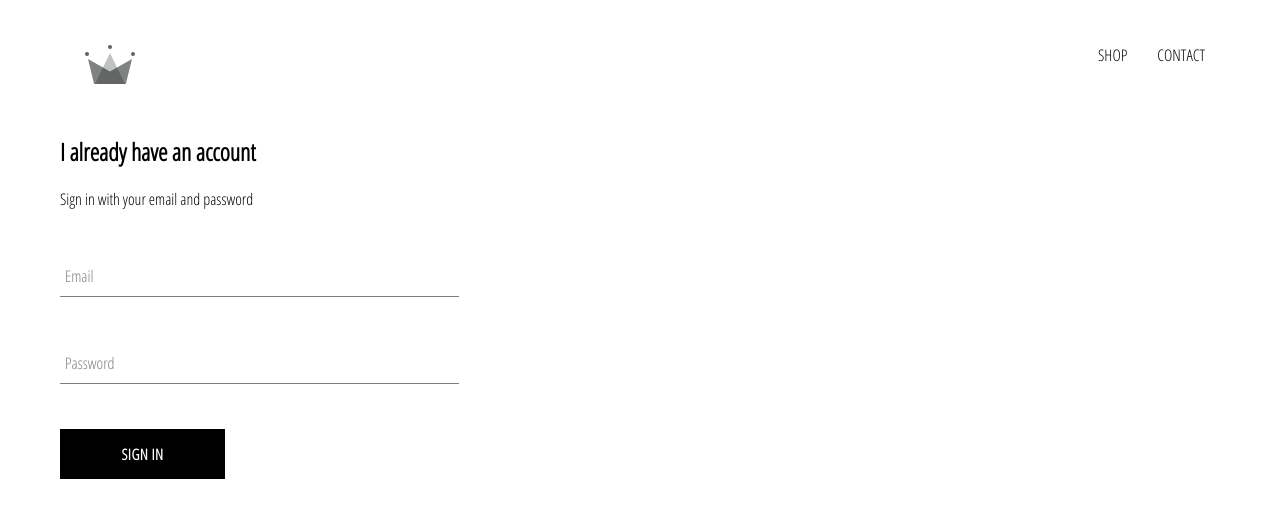
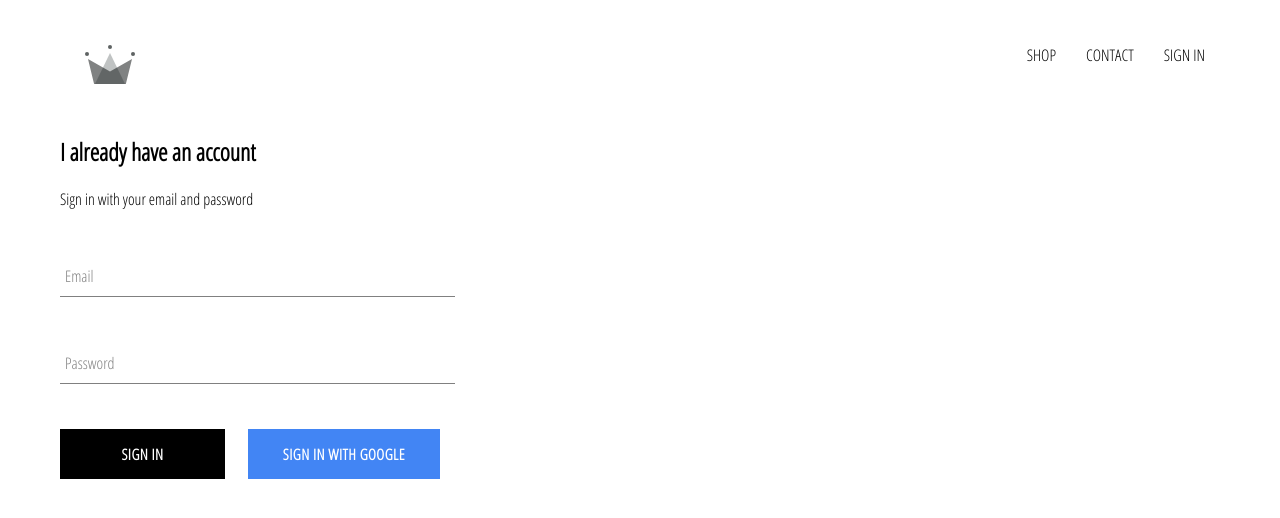
Before and after one commit to gsdavris/crown-clothing, a React (Create React App) app: page /signin in a window 1280 px wide. Shown: the top 518 px of the page. Built offline with nearby package versions, Linux system fonts and the light colour scheme; no server answers.

Commit message:
integrated firebase into application, created sign in page with sign in component and sign in with google

```diff
--- a/package.json
+++ b/package.json
@@ -6,6 +6,7 @@
     "@testing-library/jest-dom": "^4.2.4",
     "@testing-library/react": "^9.3.2",
     "@testing-library/user-event": "^7.1.2",
+    "firebase": "^7.19.1",
     "node-sass": "^4.14.1",
     "react": "^16.13.1",
     "react-dom": "^16.13.1",
--- a/src/App.js
+++ b/src/App.js
@@ -7,11 +7,35 @@
 import ShopPage from'./pages/shop/shop.component';
 import SignInAndSignUpPage from './pages/sign-in-and-sign-up/sign-in-and-sign-up.component';
 import Header from './components/header/header.component';
+import { auth } from './firebase/firebase.utils';
 
-function App() {
+class App extends React.Component {
+  constructor() {
+    super();
+
+    this.state = {
+      currentUser: null
+    };
+  }
+
+  unsubscribeFromAuth = null;
+
+  componentDidMount() {
+    this.unsubscribeFromAuth = auth.onAuthStateChanged(user => {
+      this.setState({ currentUser: user });
+
+      console.log(user);
+    });
+  }
+
+  componentWillUnmount() {
+    this.unsubscribeFromAuth();
+  }
+
+  render() {
     return (
       <div>
-      <Header />
+        <Header currentUser={this.state.currentUser} />
         <Switch>
           <Route exact path='/' component={ HomePage } />
           <Route path='/shop' component={ ShopPage } />
@@ -20,5 +44,6 @@
       </div>
     );
   }
+}
 
 export default App;
--- a/src/components/custom-button/custom-button.component.jsx
+++ b/src/components/custom-button/custom-button.component.jsx
@@ -2,8 +2,11 @@
 
 import './custom-button.styles.scss';
 
-const CustomButton = ({ children, ...otherProps}) => (
-    <button className='custom-button' {...otherProps}>
+const CustomButton = ({ children, isGoogleSignIn, ...otherProps}) => (
+    <button
+        className={`${isGoogleSignIn ? 'google-sign-in' : '' } custom-button`}
+        {...otherProps}
+    >
         {children}
     </button>
 );
--- a/src/components/custom-button/custom-button.styles.scss
+++ b/src/components/custom-button/custom-button.styles.scss
@@ -19,4 +19,14 @@
       color: black;
       border: 1px solid black;
     }
+
+    &.google-sign-in {
+      background-color: #4285f4;
+      color: white;
+
+      &:hover {
+        background-color: #357ae8;
+        border: none;
+      }
+    }
   }
--- a/src/components/header/header.component.jsx
+++ b/src/components/header/header.component.jsx
@@ -1,10 +1,13 @@
 import React from 'react';
 import { Link } from 'react-router-dom';
+
+import { auth } from '../../firebase/firebase.utils';
+
 import { ReactComponent as Logo} from '../../assets/crown.svg';
 
 import './header.styles.scss';
 
-const Header = () => (
+const Header = ({ currentUser }) => (
     <div className='header'>
         <Link className='logo-container' to="/">
             <Logo className='logo'></Logo>
@@ -16,6 +19,18 @@
             <Link className='option' to='/shop'>
                 CONTACT
             </Link>
+            {
+                currentUser ?
+                <div
+                className='option'
+                onClick={() => auth.signOut()}>
+                    SIGN OUT
+                </div>
+                :
+                <Link className='option' to='/signin'>
+                    SIGN IN
+                </Link>
+            }
         </div>
     </div>
 );
--- a/src/components/header/header.styles.scss
+++ b/src/components/header/header.styles.scss
@@ -20,6 +20,7 @@
 
       .option {
         padding: 10px 15px;
+        cursor: pointer;
       }
     }
   }
--- a/src/components/sign-in/sign-in.component.jsx
+++ b/src/components/sign-in/sign-in.component.jsx
@@ -2,6 +2,8 @@
 
 import FormInput from '../../components/form-input/form-input.component';
 import CustomButton from '../../components/custom-button/custom-button.component';
+
+import { signInWithGoogle } from '../../firebase/firebase.utils';
 
 import './sign-in.styles.scss';
 
@@ -50,7 +52,13 @@
                     handleChange={ this.handleChange}
                     label='Password'
                     required />
-                    <CustomButton type='submit'>Sign In</CustomButton>
+                    <div className='buttons'>
+                        <CustomButton type='submit'>Sign in</CustomButton>
+                        <CustomButton onClick={signInWithGoogle} isGoogleSignIn>
+                            {' '}
+                            Sign in with Google{' '}
+                        </CustomButton>
+                    </div>
                 </form>
             </div>
         )
--- a/src/components/sign-in/sign-in.styles.scss
+++ b/src/components/sign-in/sign-in.styles.scss
@@ -1,9 +1,14 @@
 .sign-in {
-    width: 30vw;
+    width: 380px;
     display: flex;
     flex-direction: column;
 
     .title {
         margin: 10px 0;
     }
+
+    .buttons {
+        display: flex;
+        justify-content: space-between;
+    }
 }
--- /dev/null
+++ b/src/firebase/firebase.utils.js
@@ -0,0 +1,26 @@
+import firebase from 'firebase/app';
+import 'firebase/firestore';
+import 'firebase/auth';
+
+const config = {
+    apiKey: "AIzaSyDZAjJIvw9yAThVVJxSf85AmUluy23mIZo",
+    authDomain: "crown-db-a7c11.firebaseapp.com",
+    databaseURL: "https://crown-db-a7c11.firebaseio.com",
+    projectId: "crown-db-a7c11",
+    storageBucket: "crown-db-a7c11.appspot.com",
+    messagingSenderId: "680431023545",
+    appId: "1:680431023545:web:8540d91662d4bd135a7268",
+    measurementId: "G-GEGJ71ZQ2K"
+};
+
+firebase.initializeApp(config);
+
+
+export const auth = firebase.auth();
+export const firestore = firebase.firestore();
+
+const provider = new firebase.auth.GoogleAuthProvider();
+provider.setCustomParameters({prompt: 'select_account'});
+export const signInWithGoogle = () => auth.signInWithPopup(provider);
+
+export default firebase;
```
Also changed, not shown: 1 other file (tests, documents, lock files or other folders). Lines whose indentation alone changed are shown as unchanged.
